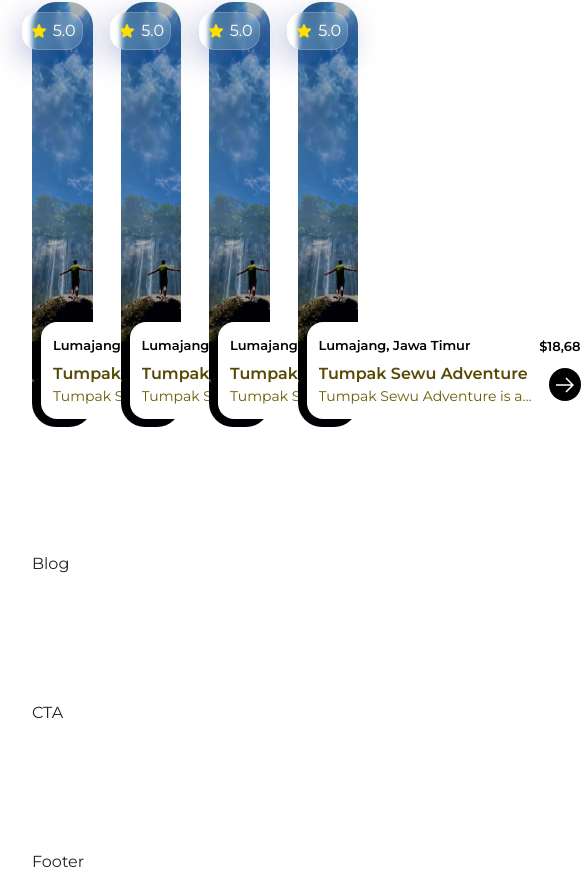
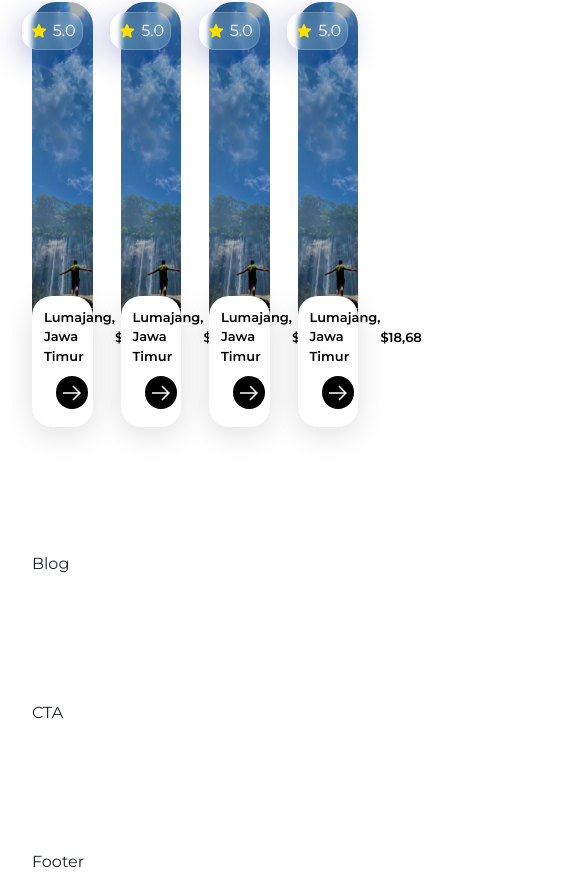
Before and after one commit to laksamanaap/Kangs, a Next.js app: page / in a window 390 px wide. Shown: the part 2053-2947 px from the top of the page, 585 px wide, since content can reach past the window. Built offline with nearby package versions, Linux system fonts and the light colour scheme.

Commit message:
feat : services and package section (section still confused about responsive)

```diff
--- a/src/app/styles/components/_packages.scss
+++ b/src/app/styles/components/_packages.scss
@@ -64,12 +64,12 @@
         flex-direction: column;
         gap: toRem(4);
         position: absolute;
-        bottom: toRem(8);
-        left: toRem(9);
-        max-width: toRem(286);
+        bottom: 0;
+        max-width: 100%;
         background-color: $white;
-        border-radius: toRem(16);
+        border-radius: toRem(20);
         padding: toRem(12);
+        box-shadow: rgba(100, 100, 111, 0.2) 0px 7px 29px 0px;
 
         &-top {
             display: flex;
@@ -108,6 +108,9 @@
             &-caption-title {
                 color: $yellow-font-dark;
                 font-weight: 600;
+                white-space: nowrap;
+                overflow: hidden;
+                text-overflow: ellipsis;
             }
 
             &-caption-sub {
```
